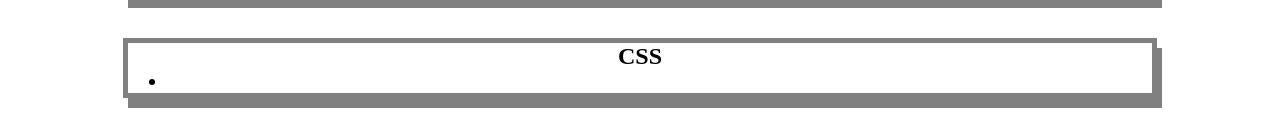
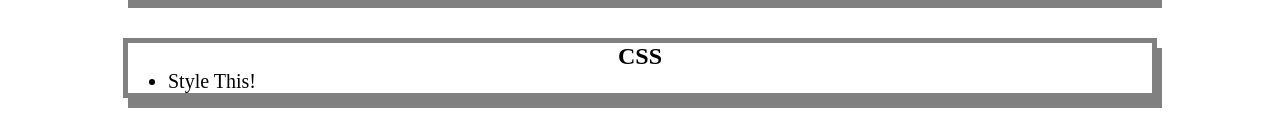
Before and after one commit to aidanespinosa/pre-work-study-guide, a plain HTML site: page index.html in a window 1280 px wide. Shown: the part 337-473 px from the top of the page. Drawn offline with Linux system fonts and the light colour scheme.

Commit message:
css note

```diff
--- a/index.html
+++ b/index.html
@@ -38,7 +38,7 @@
 
         <ul>
 
-          <li></li>
+          <li>Style This!</li>
 
         </ul>
 
```
